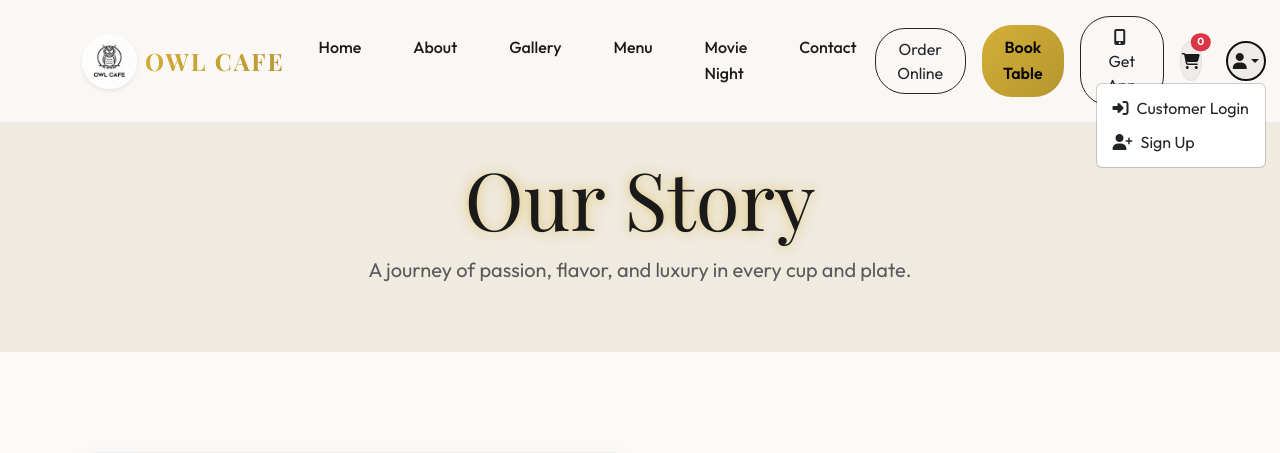
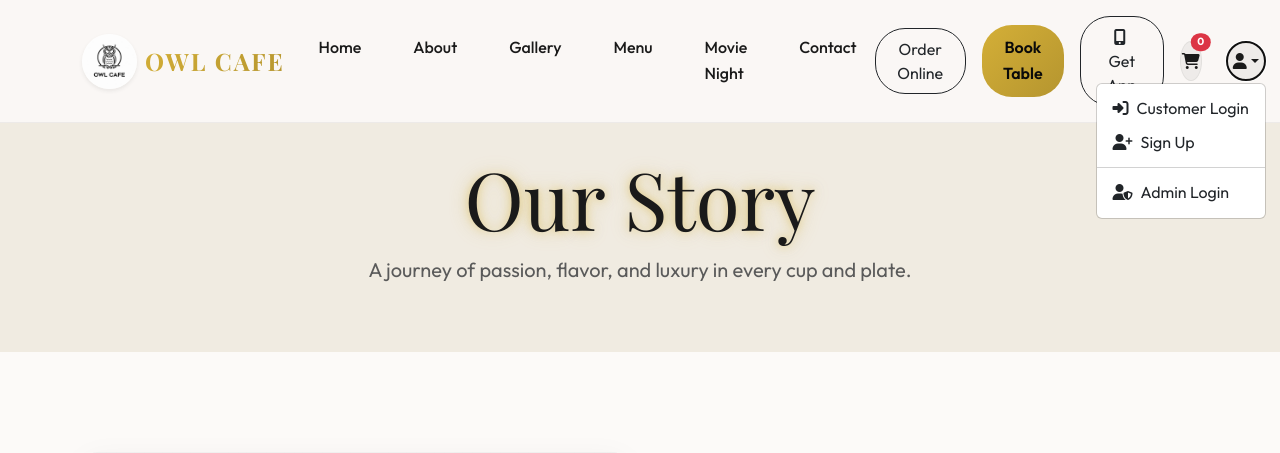
Before and after one commit to devparashar282/owl-cafe-site, a PHP site: page /about.php in a window 1280 px wide, after a click on "Login / Account". Shown: the top 453 px of the page. Run offline with PHP 8.4, Linux system fonts and the light colour scheme; data that the repository does not hold is empty; some web fonts are replaced.

Commit message:
Restore Admin Login link to the public navigation dropdown

```diff
--- a/includes/header.php
+++ b/includes/header.php
@@ -153,6 +153,8 @@ if (isset($_SESSION['cart'])) {
                             <ul class="dropdown-menu dropdown-menu-end glass-dropdown">
                                 <li><a class="dropdown-item" href="<?= $base_url ?>login.php"><i class="fas fa-sign-in-alt me-2"></i>Customer Login</a></li>
                                 <li><a class="dropdown-item" href="<?= $base_url ?>signup.php"><i class="fas fa-user-plus me-2"></i>Sign Up</a></li>
+                                <li><hr class="dropdown-divider"></li>
+                                <li><a class="dropdown-item" href="<?= $base_url ?>admin/login.php"><i class="fas fa-user-shield me-2"></i>Admin Login</a></li>
                             </ul>
                         </div>
                     <?php endif; ?>
```
